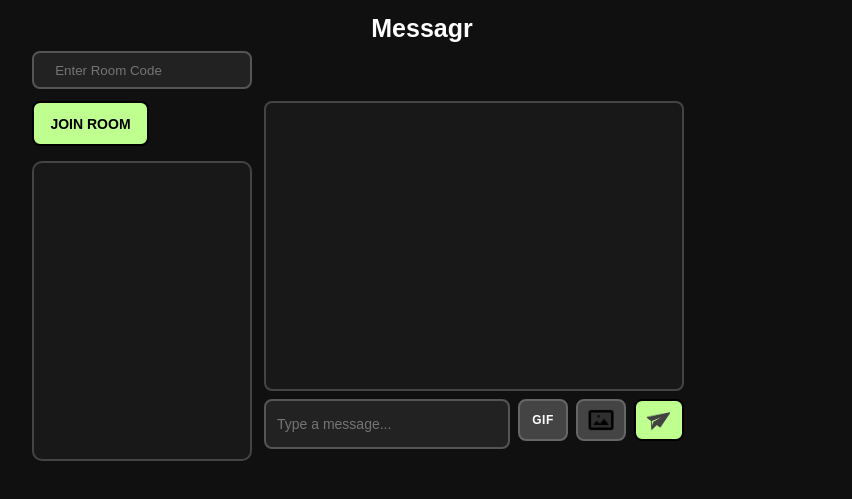
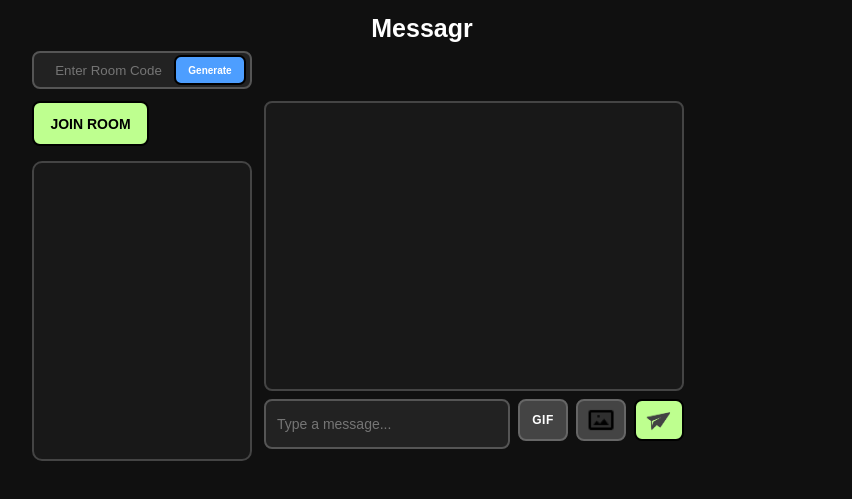
Before and after one commit to sellmc2026/message-website, a website: page public/messagr.html in a window 1280 px wide. Shown: the part 199-698 px from the top of the page, without its empty margins (213-1065 px from the left). Drawn offline with nearby package versions, Linux system fonts and the light colour scheme.

Commit message:
Update messagr.html

```diff
--- a/public/messagr.html
+++ b/public/messagr.html
@@ -1642,6 +1642,10 @@
         autocomplete="off"
     >
 
+    <button id="generateRoomButton">
+        Generate
+    </button>
+
 
     <!-- ========================================
          JOIN ROOM
```
